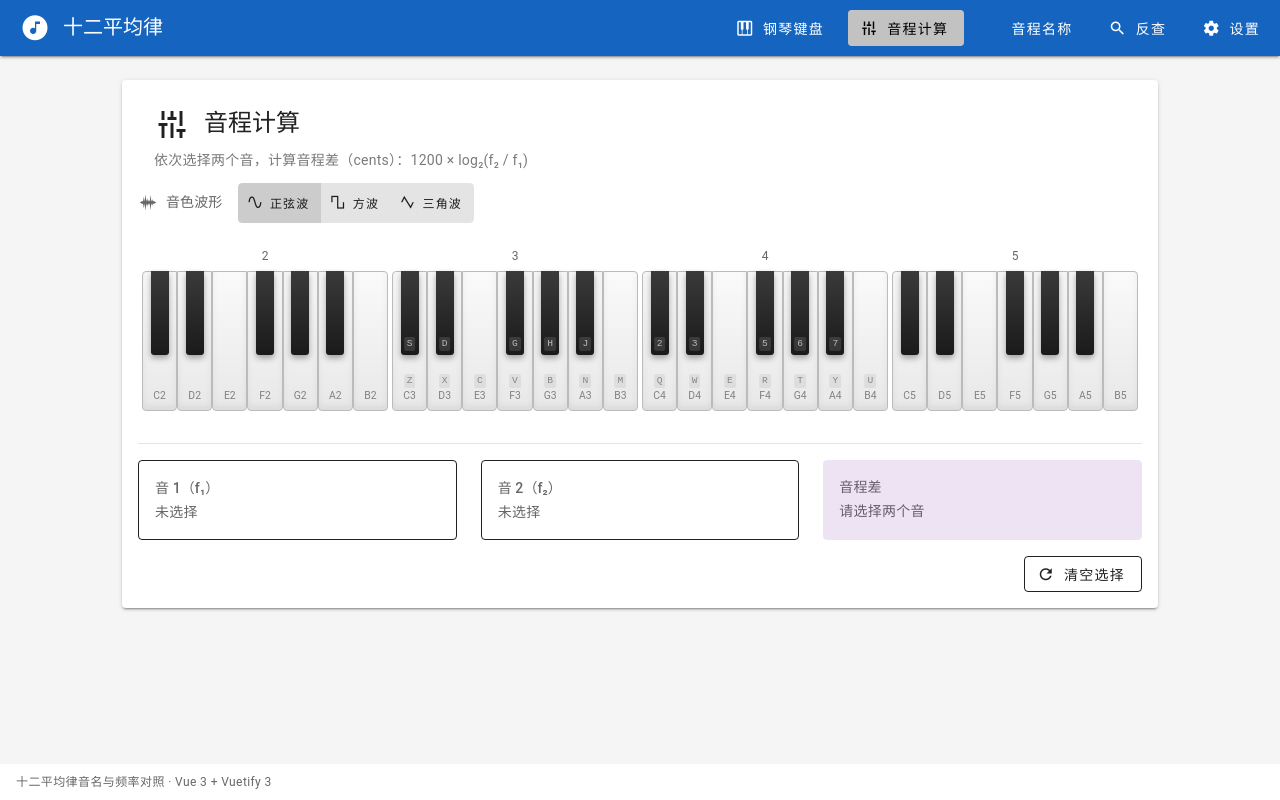
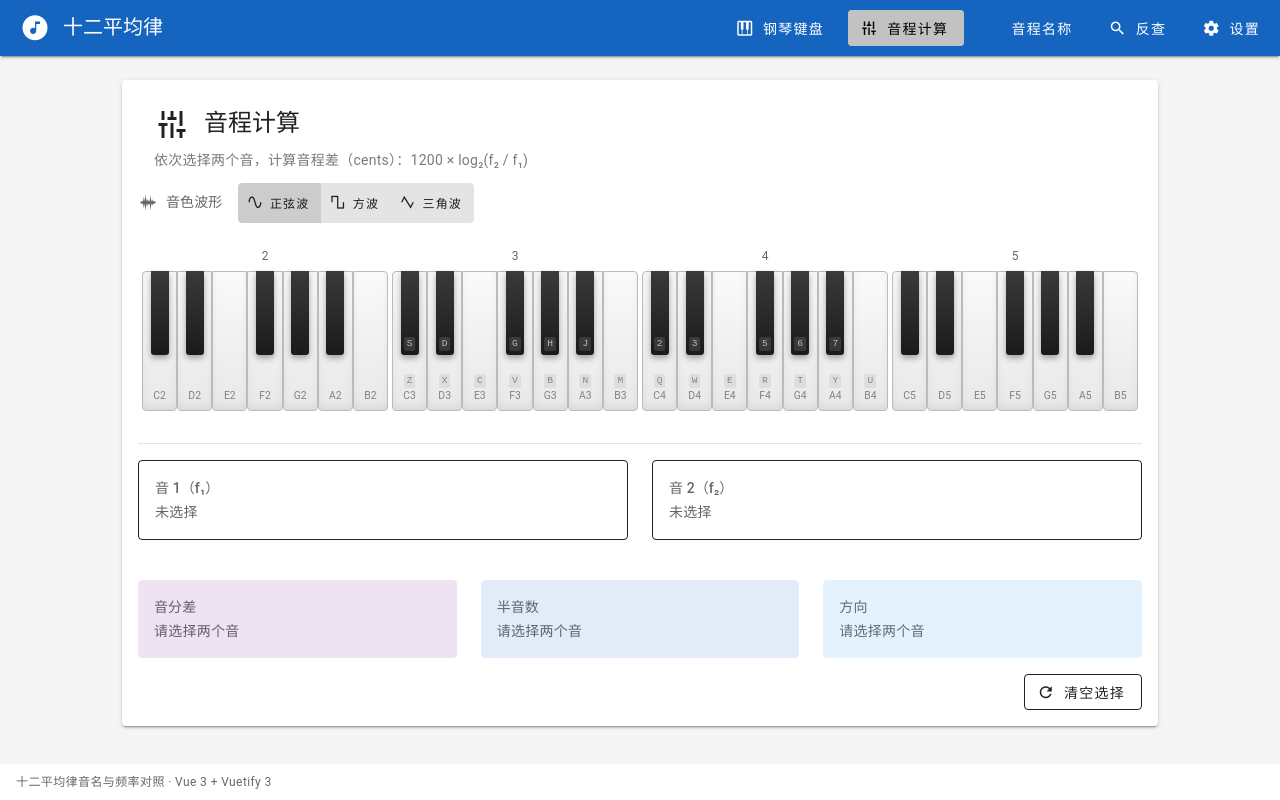
Before and after one commit to LcjGitHub/label-6125, a Vue app: page /interval in a window 1280 px wide. Built offline with nearby package versions, Linux system fonts and the light colour scheme.

Commit message:
.913020344866380:de9a6455307e858a3ded7c788c079533_6a2baa8236d898ac98c45776.6a2baa8a36d898ac98c45778.6a2baa8a7db10e89f7558c6b:Trae CN.T(2026/6/12 14:45:56)

```diff
--- a/src/stores/notes.ts
+++ b/src/stores/notes.ts
@@ -1,7 +1,7 @@
 import { defineStore } from 'pinia'
 import { computed, ref, watch } from 'vue'
 import type { Note, ReverseLookupResult, WaveformType } from '@/types/note'
-import { calculateCents } from '@/utils/interval'
+import { calculateCents, calculateSemitones, getIntervalDirection } from '@/utils/interval'
 import { reverseLookupNote } from '@/utils/reverseLookup'
 import { recalculateAllFrequencies } from '@/utils/frequency'
 import { getStorageItem, setStorageItem } from '@/utils/storage'
@@ -67,6 +67,20 @@ export const useNotesStore = defineStore('notes', () => {
       selectedNote1.value.frequency,
       selectedNote2.value.frequency,
     )
+  })
+
+  const semitoneCount = computed(() => {
+    if (centsDifference.value === null) {
+      return null
+    }
+    return calculateSemitones(centsDifference.value)
+  })
+
+  const intervalDirection = computed(() => {
+    if (centsDifference.value === null) {
+      return null
+    }
+    return getIntervalDirection(centsDifference.value)
   })
 
   const reverseLookupHighlightMidi = computed(() => {
@@ -150,6 +164,8 @@ export const useNotesStore = defineStore('notes', () => {
     selectedNote1,
     selectedNote2,
     centsDifference,
+    semitoneCount,
+    intervalDirection,
     reverseLookupResult,
     reverseLookupHighlightMidi,
     waveform,
--- a/src/utils/interval.ts
+++ b/src/utils/interval.ts
@@ -19,3 +19,47 @@ export function formatCents(cents: number): string {
   const sign = cents >= 0 ? '+' : ''
   return `${sign}${cents.toFixed(2)} 音分`
 }
+
+/**
+ * 根据音分差计算半音数目
+ * 公式：半音数 = 音分差 / 100
+ * @param cents 音程差（cents）
+ */
+export function calculateSemitones(cents: number): number {
+  return cents / 100
+}
+
+/**
+ * 格式化半音数显示文本
+ * @param semitones 半音数目
+ */
+export function formatSemitones(semitones: number): string {
+  const sign = semitones >= 0 ? '+' : ''
+  return `${sign}${semitones.toFixed(2)} 半音`
+}
+
+/**
+ * 判断音程方向
+ * @param cents 音程差（cents）
+ * @returns 'ascending'（升高）| 'descending'（降低）| 'unison'（同度）
+ */
+export function getIntervalDirection(cents: number): 'ascending' | 'descending' | 'unison' {
+  if (cents > 0) return 'ascending'
+  if (cents < 0) return 'descending'
+  return 'unison'
+}
+
+/**
+ * 格式化音程方向说明文本
+ * @param direction 音程方向
+ */
+export function formatDirection(direction: 'ascending' | 'descending' | 'unison'): string {
+  switch (direction) {
+    case 'ascending':
+      return '音程升高'
+    case 'descending':
+      return '音程降低'
+    case 'unison':
+      return '同度（无升降）'
+  }
+}
--- a/src/views/IntervalView.vue
+++ b/src/views/IntervalView.vue
@@ -6,10 +6,10 @@ import WaveformSelector from '@/components/WaveformSelector.vue'
 import { useNotesStore } from '@/stores/notes'
 import type { Note } from '@/types/note'
 import { playTone } from '@/utils/audio'
-import { formatCents } from '@/utils/interval'
+import { formatCents, formatSemitones, formatDirection } from '@/utils/interval'
 
 const notesStore = useNotesStore()
-const { notes, selectedNote1, selectedNote2, centsDifference, waveform } =
+const { notes, selectedNote1, selectedNote2, centsDifference, semitoneCount, intervalDirection, waveform } =
   storeToRefs(notesStore)
 
 const selectedMidis = computed(() => {
@@ -54,8 +54,8 @@ async function handleKeyClick(note: Note) {
 
           <v-divider class="my-4" />
 
-          <v-row>
-            <v-col cols="12" md="4">
+          <v-row class="mb-4">
+            <v-col cols="12" md="6">
               <v-card variant="outlined" class="pa-4 h-100">
                 <div class="text-subtitle-2 text-medium-emphasis mb-1">
                   音 1（f₁）
@@ -74,7 +74,7 @@ async function handleKeyClick(note: Note) {
               </v-card>
             </v-col>
 
-            <v-col cols="12" md="4">
+            <v-col cols="12" md="6">
               <v-card variant="outlined" class="pa-4 h-100">
                 <div class="text-subtitle-2 text-medium-emphasis mb-1">
                   音 2（f₂）
@@ -92,7 +92,9 @@ async function handleKeyClick(note: Note) {
                 </div>
               </v-card>
             </v-col>
+          </v-row>
 
+          <v-row>
             <v-col cols="12" md="4">
               <v-card
                 variant="tonal"
@@ -100,7 +102,7 @@ async function handleKeyClick(note: Note) {
                 class="pa-4 h-100"
               >
                 <div class="text-subtitle-2 text-medium-emphasis mb-1">
-                  音程差
+                  音分差
                 </div>
                 <template v-if="centsDifference !== null">
                   <div class="text-h5">
@@ -109,6 +111,73 @@ async function handleKeyClick(note: Note) {
                   <div class="text-caption mt-2">
                     log₂({{ selectedNote2?.frequency }} / {{ selectedNote1?.frequency }})
                     × 1200
+                  </div>
+                </template>
+                <div v-else class="text-body-2 text-medium-emphasis">
+                  请选择两个音
+                </div>
+              </v-card>
+            </v-col>
+
+            <v-col cols="12" md="4">
+              <v-card
+                variant="tonal"
+                color="primary"
+                class="pa-4 h-100"
+              >
+                <div class="text-subtitle-2 text-medium-emphasis mb-1">
+                  半音数
+                </div>
+                <template v-if="semitoneCount !== null">
+                  <div class="text-h5">
+                    {{ formatSemitones(semitoneCount) }}
+                  </div>
+                  <div class="text-caption mt-2">
+                    音分差 ÷ 100
+                  </div>
+                </template>
+                <div v-else class="text-body-2 text-medium-emphasis">
+                  请选择两个音
+                </div>
+              </v-card>
+            </v-col>
+
+            <v-col cols="12" md="4">
+              <v-card
+                variant="tonal"
+                :color="
+                  intervalDirection === 'ascending'
+                    ? 'success'
+                    : intervalDirection === 'descending'
+                      ? 'error'
+                      : 'info'
+                "
+                class="pa-4 h-100"
+              >
+                <div class="text-subtitle-2 text-medium-emphasis mb-1">
+                  方向
+                </div>
+                <template v-if="intervalDirection !== null">
+                  <div class="text-h5 d-flex align-center gap-2">
+                    <v-icon size="24">
+                      {{
+                        intervalDirection === 'ascending'
+                          ? 'mdi-trending-up'
+                          : intervalDirection === 'descending'
+                            ? 'mdi-trending-down'
+                            : 'mdi-minus'
+                      }}
+                    </v-icon>
+                    {{ formatDirection(intervalDirection) }}
+                  </div>
+                  <div class="text-caption mt-2">
+                    {{
+                      intervalDirection === 'ascending'
+                        ? '音 2 频率高于音 1'
+                        : intervalDirection === 'descending'
+                          ? '音 2 频率低于音 1'
+                          : '两音频率相同'
+                    }}
                   </div>
                 </template>
                 <div v-else class="text-body-2 text-medium-emphasis">
```
Also changed, not shown: 1 other file (tests, documents, lock files or other folders).
